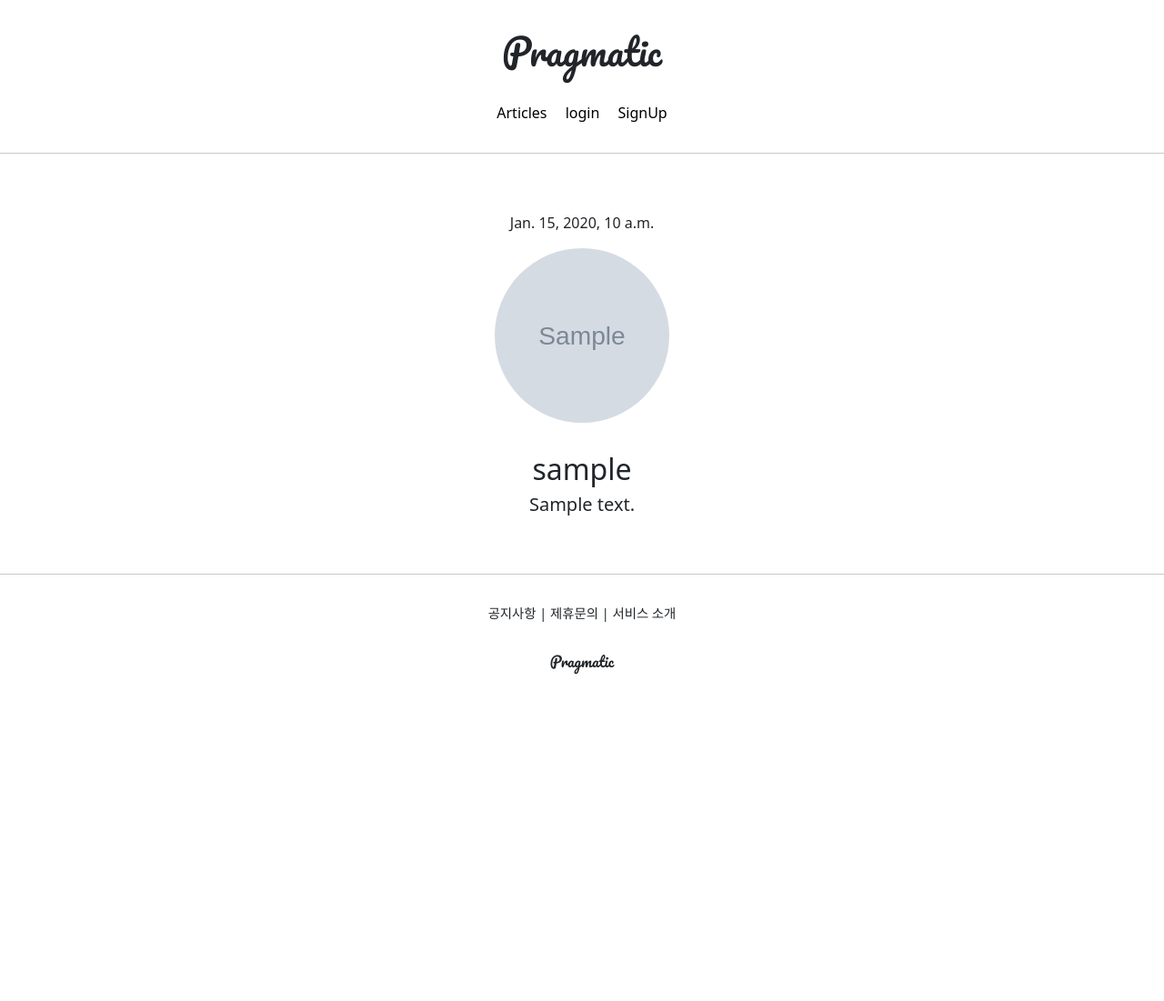
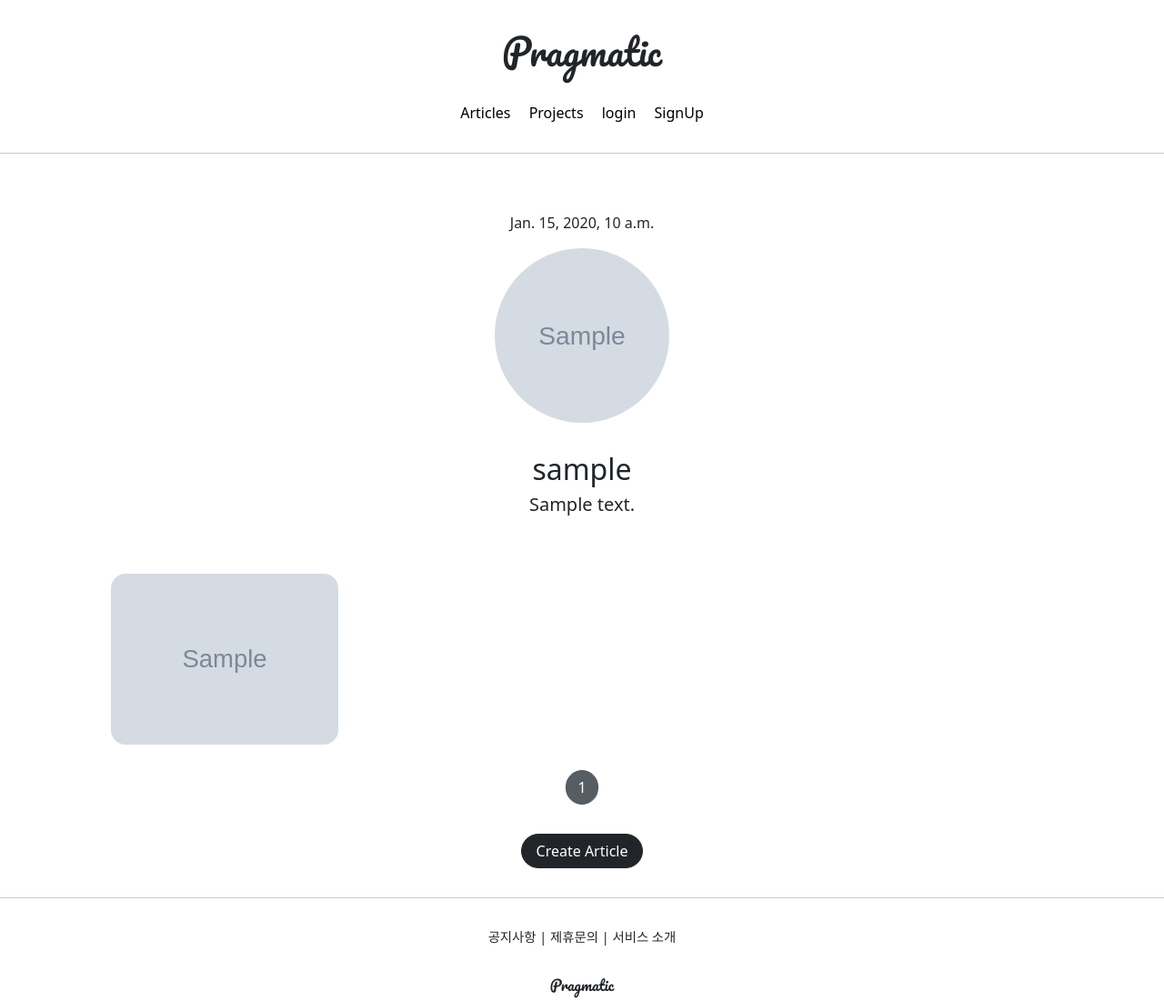
Before and after one commit to k2h2j3/django_pinterest, a Django app: page /accounts/detail/1 in a window 1280 px wide. Shown: the whole page at 91% size. Before the commit the page ends 742 px from the top, so only its background shows below. Run offline with Django 4.2, Linux system fonts and the light colour scheme; tables that the repository leaves empty hold one stand-in row (values such as "Sample post"); grey boxes marked "Sample" are stand-in pictures; some libraries are stand-ins or nearby versions.

Commit message:
django projectapp Detail페이지 Mixin적용및 연결

```diff
--- a/accountapp/templates/accountapp/detail.html
+++ b/accountapp/templates/accountapp/detail.html
@@ -49,5 +49,11 @@
             </a>
             {% endif %}
         </div>
+
+        <div>
+
+            {% include 'snippets/list_fragment.html' with article_list=object_list %}
+
+        </div>
     </div>
 {% endblock %}
--- a/accountapp/views.py
+++ b/accountapp/views.py
@@ -6,10 +6,11 @@ from django.shortcuts import render
 from django.urls import reverse, reverse_lazy
 from django.utils.decorators import method_decorator
 from django.views.generic import CreateView, DetailView, UpdateView, DeleteView
+from django.views.generic.list import MultipleObjectMixin
 
 from accountapp.decorators import account_ownership_required
 from accountapp.forms import AccountUpdateForm
-
+from articleapp.models import Article
 
 has_ownership = [account_ownership_required, login_required]
 
@@ -25,10 +26,16 @@ class AccountCreateView(CreateView):
     template_name = 'accountapp/create.html'
 
 
-class AccountDetailView(DetailView):
+class AccountDetailView(DetailView, MultipleObjectMixin):
     model = User
     context_object_name = 'target_user' #다른 사람들의 정보를 볼 수 있게 타겟을 지정
     template_name = 'accountapp/detail.html'
+
+    paginate_by = 25
+
+    def get_context_data(self, **kwargs):
+        object_list = Article.objects.filter(writer=self.get_object())
+        return super(AccountDetailView, self).get_context_data(object_list=object_list, **kwargs)
 
 @method_decorator(has_ownership, 'get')
 @method_decorator(has_ownership, 'post')
--- a/articleapp/forms.py
+++ b/articleapp/forms.py
@@ -6,4 +6,4 @@ from articleapp.models import Article
 class ArticleCreationForm(ModelForm):
     class Meta:
         model = Article
-        fields = ['title', 'image', 'content']
+        fields = ['title', 'image', 'project', 'content']
--- a/articleapp/models.py
+++ b/articleapp/models.py
@@ -1,8 +1,13 @@
 from django.contrib.auth.models import User
 from django.db import models
 
+from projectapp.models import Project
+
+
 class Article(models.Model):
     writer = models.ForeignKey(User, on_delete=models.SET_NULL, related_name='article', null=True)
+    project = models.ForeignKey(Project, on_delete=models.SET_NULL, related_name='article', null=True)
+
     title = models.CharField(max_length=200, null=True)
     image = models.ImageField(upload_to='article/', null=False)
     content = models.TextField(null=True)
--- a/projectapp/templates/projectapp/detail.html
+++ b/projectapp/templates/projectapp/detail.html
@@ -14,5 +14,11 @@
                 {{ target_project.description }}
             </h5>
         </div>
+
+        <div>
+
+            {% include 'snippets/list_fragment.html' with article_list=object_list %}
+
+        </div>
     </div>
 {% endblock %}
--- a/templates/header.html
+++ b/templates/header.html
@@ -5,6 +5,9 @@
     <div class="pragmatic_header_navbar">
         <a href="{% url 'articleapp:list' %}" class="pragmatic_header_nav">
             <span>Articles</span>
+        </a>
+        <a href="{% url 'projectapp:list' %}" class="pragmatic_header_nav">
+            <span>Projects</span>
         </a>
         {% if not user.is_authenticated %}
         <a href="{% url 'accountapp:login' %}?next={{ request.path }}" class="pragmatic_header_nav">
--- /dev/null
+++ b/templates/snippets/list_fragment.html
@@ -0,0 +1,48 @@
+{% load static %}
+
+<style>
+
+    .container {
+        padding: 0;
+        margin: 0, auto;
+    }
+
+    .container a {
+        width: 45%;
+        max-width: 250px;
+    }
+    .container div {
+    display: flex;
+    justify-content: center;
+    align-items: center;
+    border-radius: 1rem;
+    }
+
+    .container img {
+        width: 100%;
+        border-radius: 1rem;
+    }
+
+</style>
+    {% if article_list %}
+    <div class="container">
+        {% for article in article_list %}
+        <a href=" {% url 'articleapp:detail' pk=article.pk %}">
+            {% include 'snippets/card.html' with article=article %}
+        </a>
+        {% endfor %}
+    </div>
+    <script src="{% static 'js/magicgrid.js' %}"></script>
+    {% else %}
+    <div class="text-center">
+        <h1>No Article YET!</h1>
+    </div>
+    {% endif %}
+
+    {% include 'snippets/pagination.html' with page_obj=page_obj %}
+
+    <div style="text-align: center">
+        <a href="{% url 'articleapp:create' %}" class="btn btn-dark rounded-pill mt-3 mb-3 px-3">
+            Create Article
+        </a>
+    </div>
```
Also changed, not shown: projectapp/views.py (+9 -1 lines), articleapp/migrations/0002_article_project.py (added).
